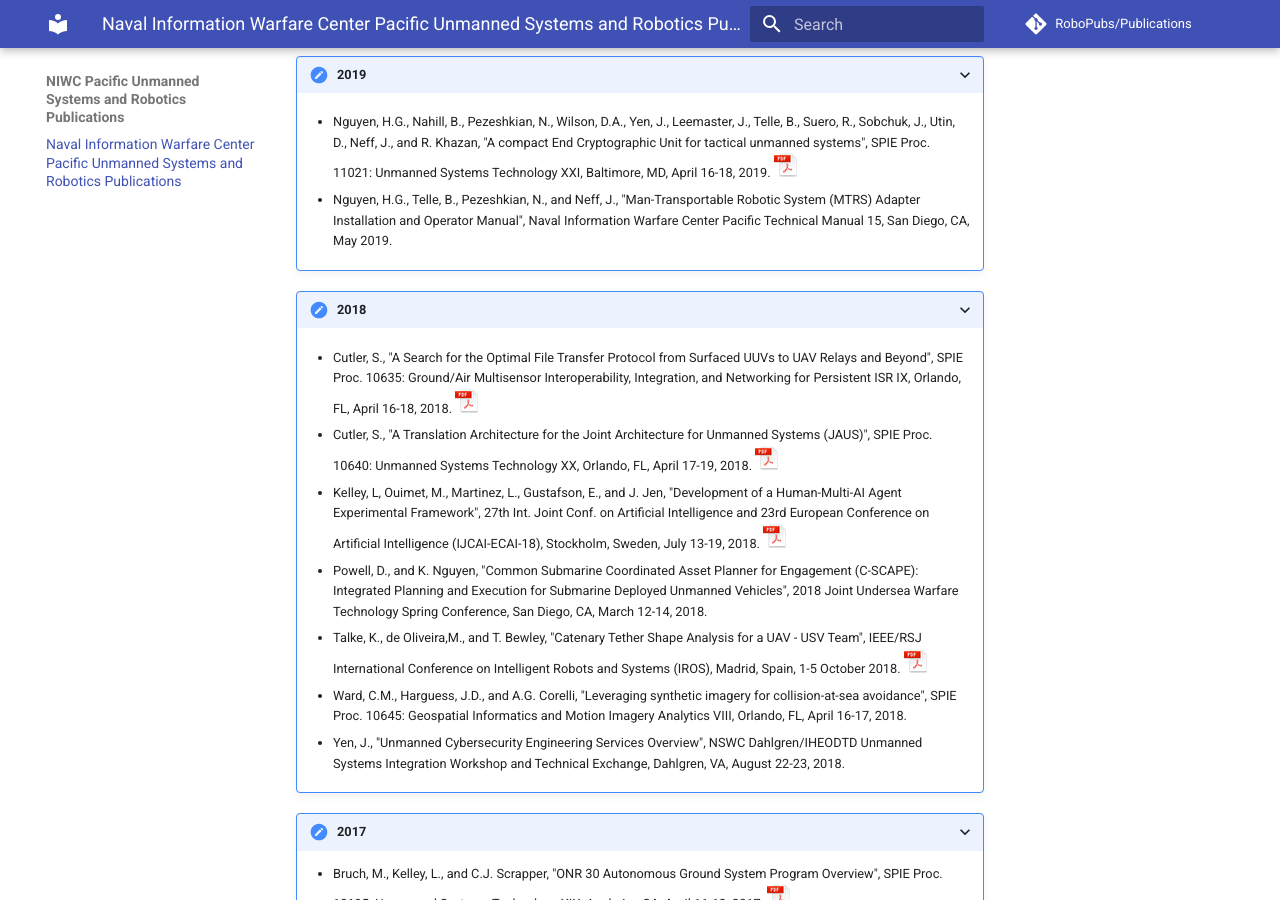
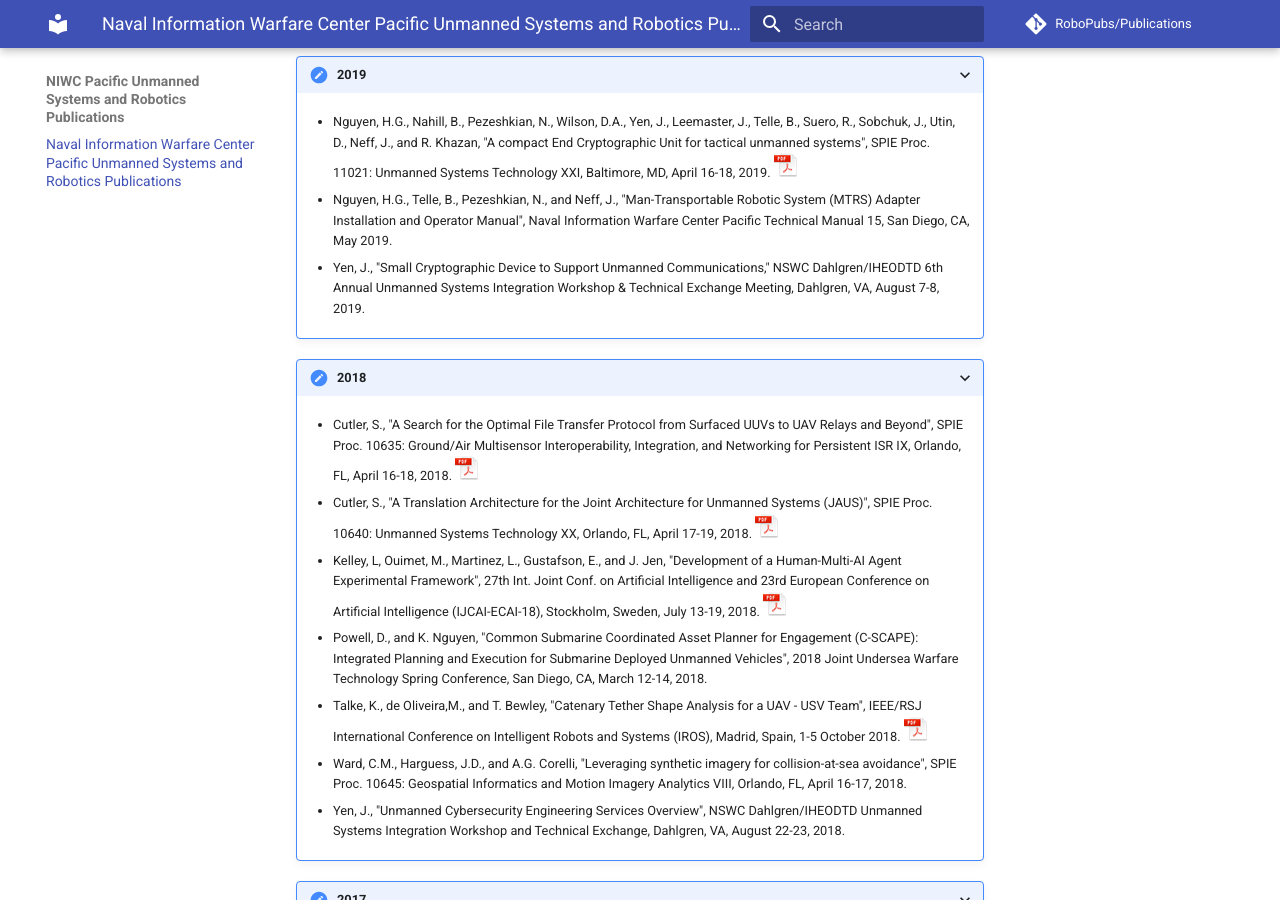
Before and after one commit to niwcpac/Publications, an MkDocs documentation site: the page built from docs/index.md, in a window 1280 px wide and 900 px high, scrolled down 339 px. Built offline with MkDocs 1.6.1 and Material for MkDocs 9.7.7, drawn with Linux system fonts in a browser that asks for light colours; comment, search, counter and statistics services are not loaded.

Commit message:
Update index.md
Added John Yen's brief.

```diff
--- a/docs/index.md
+++ b/docs/index.md
@@ -17,6 +17,9 @@
     * Nguyen, H.G., Telle, B., Pezeshkian, N., and Neff, J.,
       "Man-Transportable Robotic System (MTRS) Adapter Installation and Operator Manual",
       Naval Information Warfare Center Pacific Technical Manual 15, San Diego, CA, May 2019.
+
+    * Yen, J., "Small Cryptographic Device to Support Unmanned Communications,"
+      NSWC Dahlgren/IHEODTD 6th Annual Unmanned Systems Integration Workshop & Technical Exchange Meeting, Dahlgren, VA, August 7-8, 2019.
 
 ???+ "2018"
 
```
